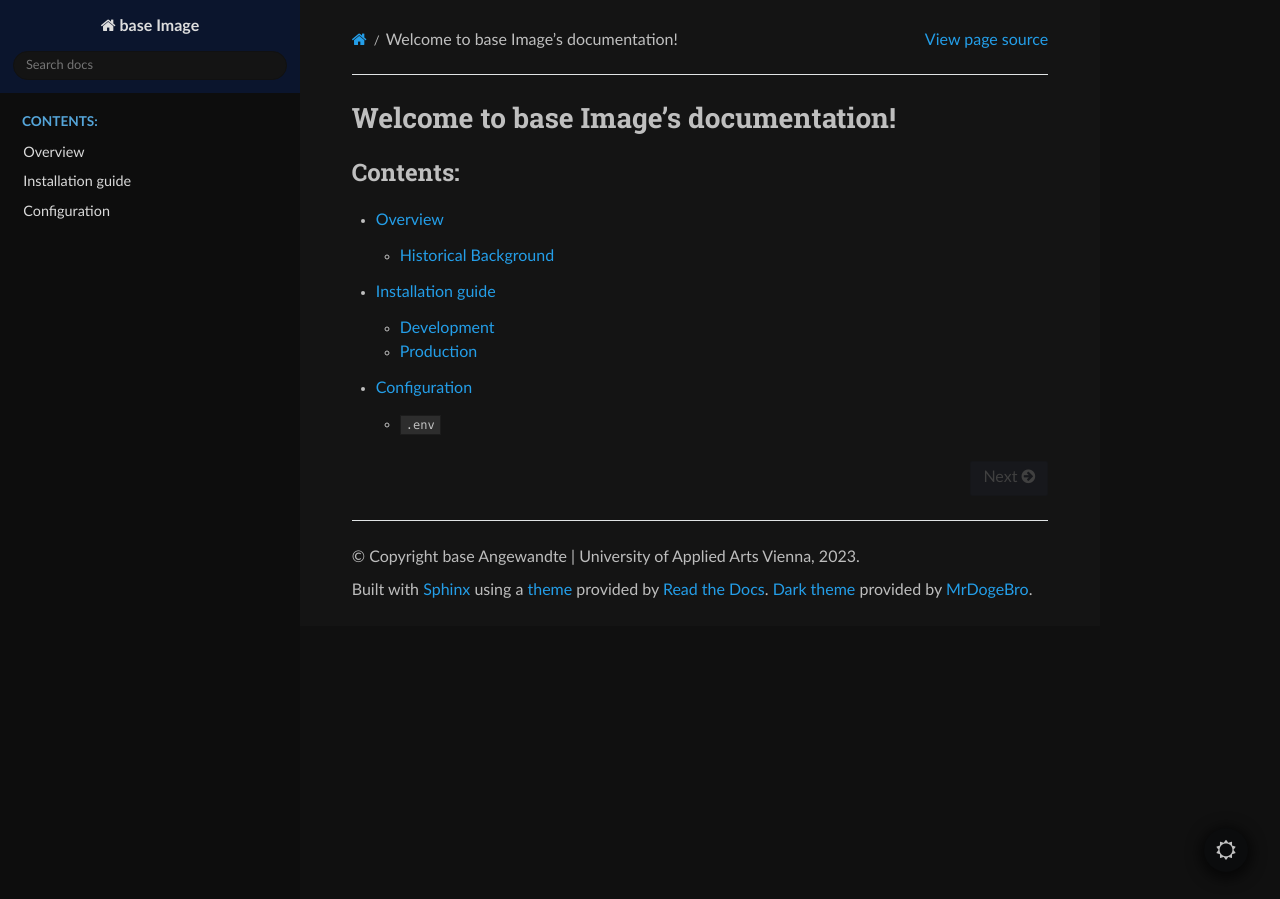
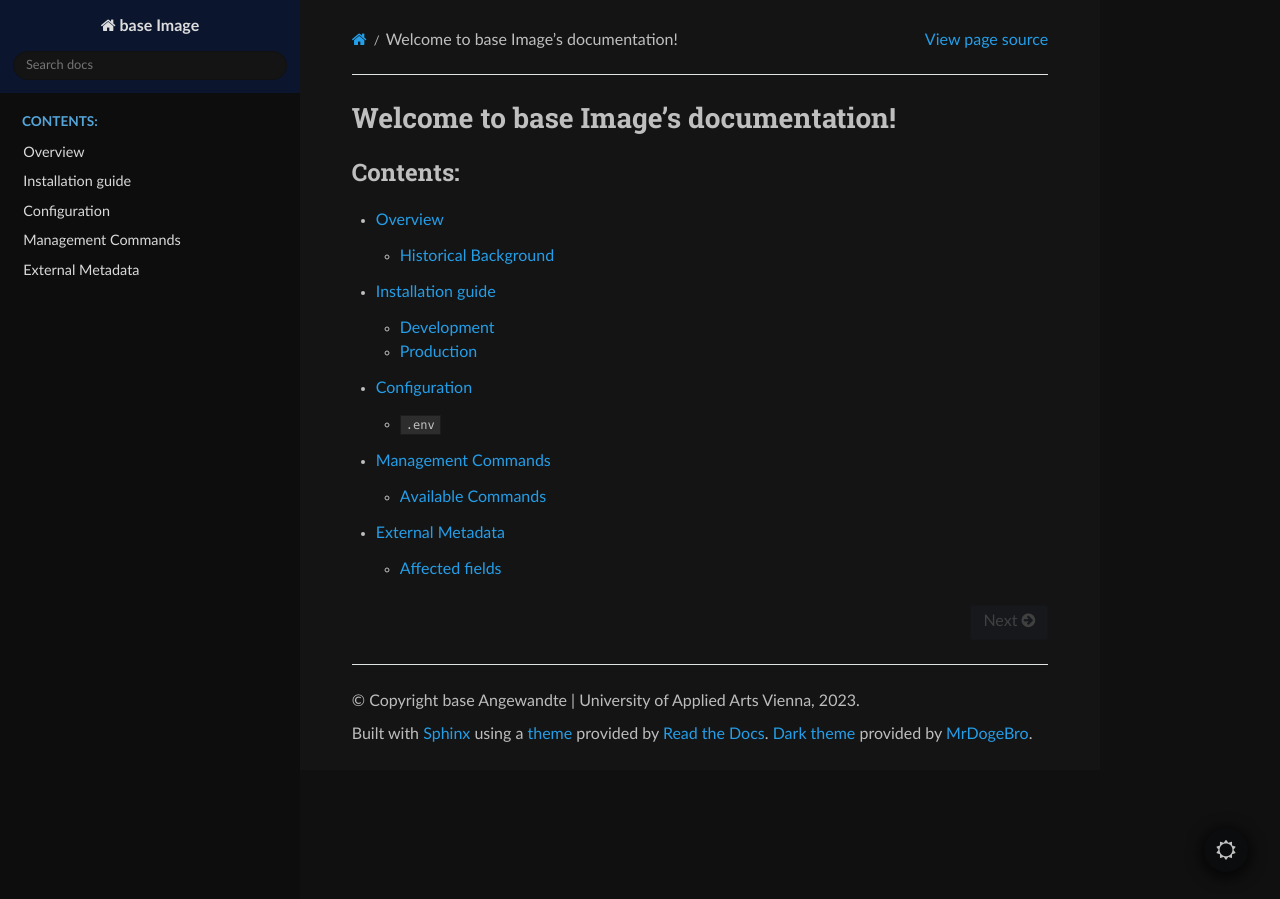
Before and after one commit to base-angewandte/image-backend, a Sphinx documentation site: the page built from docs/index.rst, in a window 1280 px wide. Built offline with Sphinx 7.4.7 and the Read the Docs theme 3.1.0, drawn with Linux system fonts in a browser that asks for light colours.

Commit message:
docs: add management commands and external metadata to index

```diff
--- a/docs/index.rst
+++ b/docs/index.rst
@@ -13,6 +13,8 @@ Welcome to base Image's documentation!
    overview
    install
    configuration
+   management_commands
+   external_metadata
 
 
 .. Indices and tables
```
